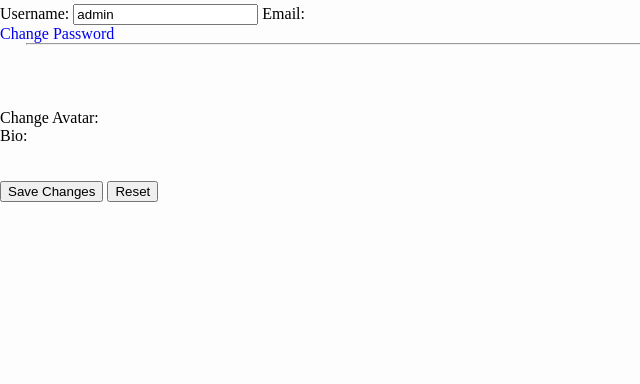
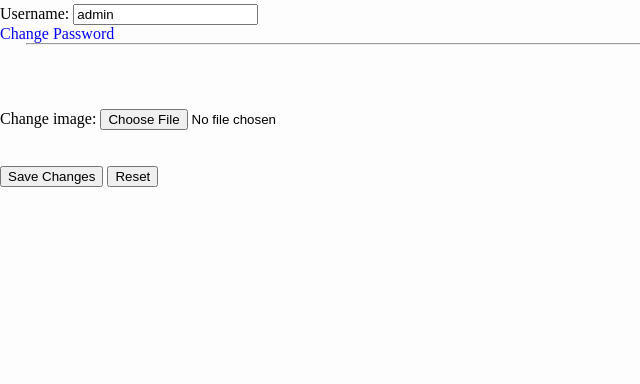
Before and after one commit to Tiramisu-0729/laundryHelpMe, a Django app: page /helpapp/profile in a window 1280 px wide. Shown: the part 240-624 px from the top of the page, without its empty margins (0-640 px from the left). Run offline with Django 4.2, Linux system fonts and the light colour scheme; a user stored in the database is signed in; tables that the repository leaves empty hold one stand-in row (values such as "Sample post"); grey boxes marked "Sample" are stand-in pictures; parts of the project's set-up code (start-up, migrations or seed data) failed here and were passed over; some libraries are stand-ins or nearby versions.

Commit message:
１２０７

```diff
--- a/laundryProject/helpapp/templates/user/edit.html
+++ b/laundryProject/helpapp/templates/user/edit.html
@@ -6,7 +6,7 @@
 {% endblock %}
 {% block content %}
     <div class="row my-3 p-3">
-        <img class="rounded-circle account-img" src="{{ user.profile.avatar.url }} " style="cursor: pointer;"/>
+        <img class="rounded-circle account-img" src="{{ profile.image.url }} " style="cursor: pointer;"/>
     </div>
     {% if user_form.errors %}
         <div class="alert alert-danger alert-dismissible" role="alert">
@@ -28,16 +28,13 @@
                     <div class="form-group">
                         <label class="small mb-1">Username:</label>
                             {{ user_form.username }}
-                        <label class="small mb-1">Email:</label>
-                            {{ user_form.email }}
                     </div>
                     <div class="form-group">
                         <a href="#">Change Password</a>
                         <hr>
-                        <label class="small mb-1">Change Avatar:</label>
-                        {{ profile_form.avatar }}
+                        <label class="small mb-1">Change image:</label>
+                        {{ profile_form.image }}
                     </div>
-                    <label class="small mb-1">Bio:</label> {{ profile_form.bio }}
                 </div>
             </div>
             <br><br>
--- a/laundryProject/helpapp/templates/user/index.html
+++ b/laundryProject/helpapp/templates/user/index.html
@@ -8,7 +8,7 @@
 {% block content %}
     <div class="content">
         <div class="user">
-            <img class="user-pic" src="{{ profile.image.url }}" alt="user_icon">
+            <img class="user-pic" src="{{profile.image.url}}" alt="user_icon">
             <span class="user-ID">ID：{{user}}</span>
             <a href='{% url "helpapp:profile"%}'><button class="edit-button">編集</button></a>
         </div>
--- a/laundryProject/helpapp/views.py
+++ b/laundryProject/helpapp/views.py
@@ -259,7 +259,8 @@ def cabinets_delete(request):
 def user(request):
     if request.user.is_authenticated :
         #本番は消して from laundryProject.settings import *　をする ↓
-        STATIC_ROOT = 'G:/マイドライブ/Python/laundryHelpMe/laundryProject/helpapp/static'
+        # STATIC_ROOT = 'G:/マイドライブ/Python/laundryHelpMe/laundryProject/helpapp/static'
+        STATIC_ROOT = 'C:/Users/20jz0107/Documents/GitHub/laundryHelpMe/laundryProject/helpapp/static'
 
         user = request.user
         washingProcesses, bleachingProcesses, tumbleDrys, naturalDrys, ironFinishs, dryCleanings, wetCleanings, list = [],[],[],[],[],[],[],[]
@@ -288,7 +289,7 @@ def user(request):
         f = open(STATIC_ROOT + '/csv/list.txt', 'r', encoding='UTF-8')
         list = f.read()
         f.close
-        profile = request.get.filter(user=user)
+        profile = Profile.objects.filter(user=user).first()
         context = {
             'ON' : json.dumps('user'),
             'message': 'User',
@@ -442,20 +443,25 @@ def judge_result(request):
 
 @login_required
 def profile(request):
+    profile = Profile.objects.filter(user=request.user).first()
     if request.method == 'POST':
         user_form = UpdateUserForm(request.POST, instance=request.user)
-        profile_form = UpdateProfileForm(request.POST, request.FILES, instance=request.user.profile)
+        profile_form = UpdateProfileForm(request.POST, request.FILES, instance=profile)
 
         if user_form.is_valid() and profile_form.is_valid():
             user_form.save()
-            profile_form.save()
+            new_profile=Profile()
+            new_profile=profile_form.save(commit=False)
+            new_profile.user = request.user
+            new_profile.save()
             messages.success(request, 'Your profile is updated successfully')
-            return redirect(to='user')
+            return redirect('/helpapp/user')
     else:
+        profile = Profile.objects.filter(user=request.user).first()
         user_form = UpdateUserForm(instance=request.user)
-        profile_form = UpdateProfileForm(instance=request.user.profile)
+        profile_form = UpdateProfileForm(instance=profile)
 
-    return render(request, 'user/edit.html', {'user_form': user_form, 'profile_form': profile_form})
+    return render(request, 'user/edit.html', {'user_form': user_form, 'profile_form': profile_form, 'profile' : profile})
 
 
 import torch
```
